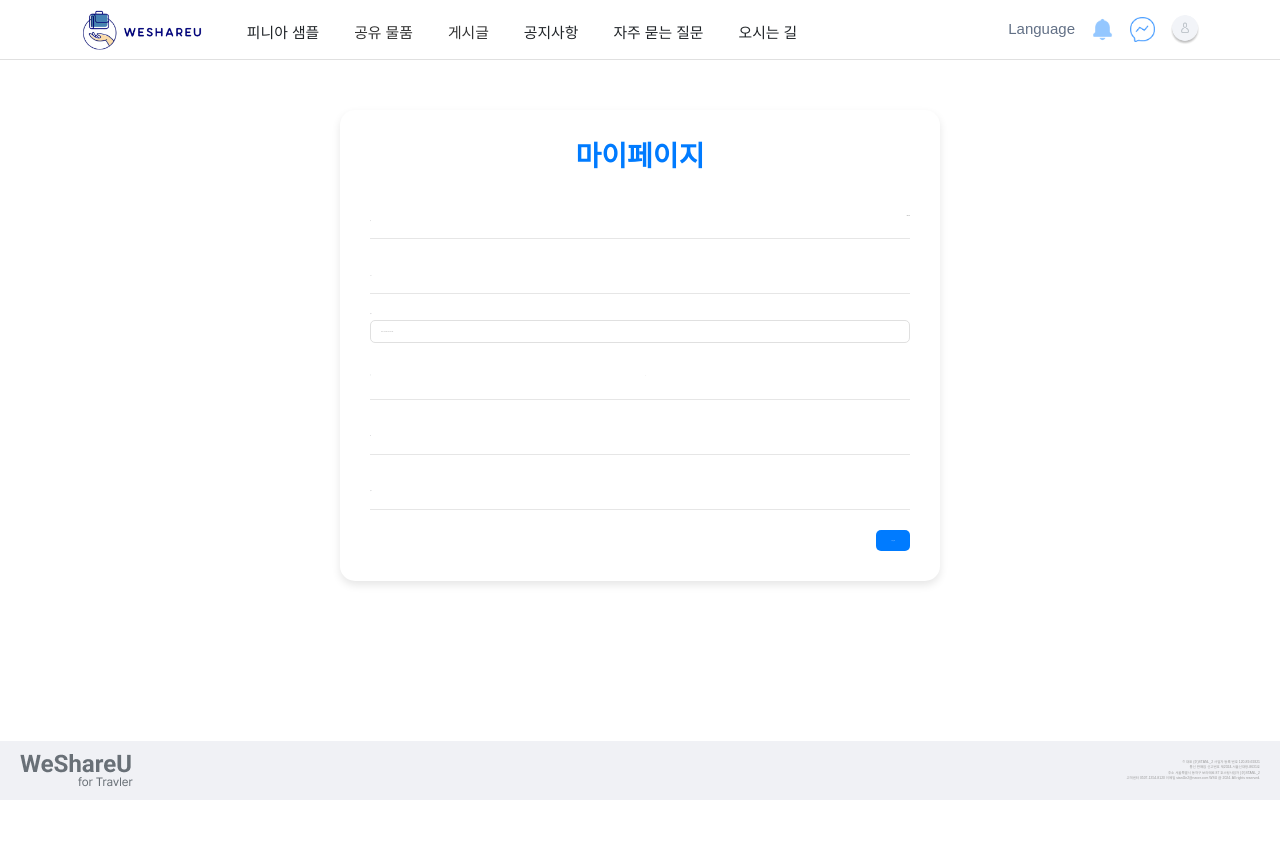
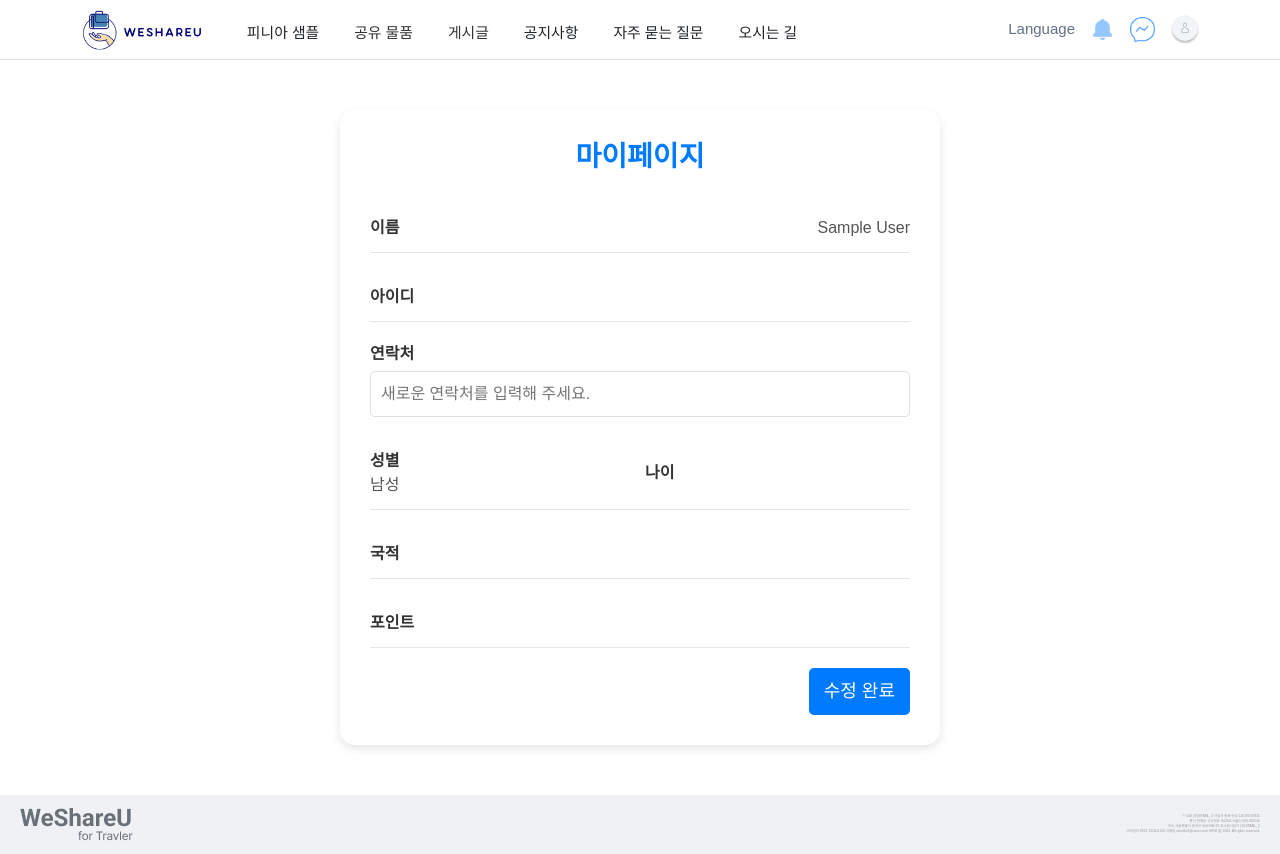
Before and after one commit to beyond-sw-camp/be09-4th-STANL2-WeShareYou, a Vue app: page /modifyMypage in a window 1280 px wide. Before the commit the page ends 800 px from the top, so only its background shows below. Built offline with nearby package versions, Linux system fonts and the light colour scheme; no server answers; sample sign-in values are in the browser's storage; a web font is replaced by a local one.

Commit message:
refac: 폰트크기 수정

```diff
--- a/src/router/index.js
+++ b/src/router/index.js
@@ -13,16 +13,9 @@ import Mypage from "@/views/body/member/Mypage.vue";
 import ModifyMypage from "../views/body/member/ModifyMypage.vue";
 
 
-// 아래 샘플!!
-import Sample from "../views/body/sample/Sample.vue";
 
 
 const routes = [
-    {
-        path: '/sample',
-        name: 'Sample',
-        component: Sample
-    },
     {
         path: '/login',
         name: 'Login',
--- a/src/views/body/member/ModifyMypage.vue
+++ b/src/views/body/member/ModifyMypage.vue
@@ -82,18 +82,18 @@ async function submitForm() {
 
 <style scoped>
 .mypage-container {
-    max-width: 600px;
-    margin: 50px auto;
-    padding: 30px;
+    max-width: 60rem; /* 600px */
+    margin: 5rem auto; /* 50px */
+    padding: 3rem; /* 30px */
     background-color: #fff;
-    border-radius: 15px;
-    box-shadow: 0 4px 8px rgba(0, 0, 0, 0.1);
+    border-radius: 1.5rem; /* 15px */
+    box-shadow: 0 0.4rem 0.8rem rgba(0, 0, 0, 0.1); /* 4px 8px */
 }
 
 .page-title {
     text-align: center;
-    margin-bottom: 30px;
-    font-size: 28px;
+    margin-bottom: 3rem; /* 30px */
+    font-size: 2.8rem; /* 28px */
     font-weight: bold;
     color: #007bff;
 }
@@ -101,28 +101,31 @@ async function submitForm() {
 .profile-box {
     display: flex;
     flex-direction: column;
-    gap: 20px;
+    gap: 2rem; /* 20px */
 }
 
 .profile-item {
     display: flex;
     justify-content: space-between;
     align-items: center;
-    border-bottom: 1px solid #e6e6e6;
-    padding: 12px 0;
+    border-bottom: 0.1rem solid #e6e6e6; /* 1px */
+    padding: 1.2rem 0; /* 12px */
+    font-size: 1.6rem; /* 16px */
 }
 
 .form-group {
     display: flex;
     flex-direction: column;
-    gap: 5px;
+    gap: 0.5rem; /* 5px */
+    font-size: 1.6rem; /* 16px */
 }
 
 .form-group input {
-    padding: 10px;
-    border: 1px solid #e0e0e0;
-    border-radius: 5px;
+    padding: 1rem; /* 10px */
+    border: 0.1rem solid #e0e0e0; /* 1px */
+    border-radius: 0.5rem; /* 5px */
     transition: border-color 0.3s;
+    font-size: 1.6rem; /* 16px */
 }
 
 .form-group input:focus {
@@ -133,7 +136,7 @@ async function submitForm() {
 .row-group {
     display: flex;
     justify-content: space-between;
-    gap: 10px;
+    gap: 1rem; /* 10px */
     width: 100%;
 }
 
@@ -148,16 +151,29 @@ async function submitForm() {
 }
 
 .submit-button {
-    padding: 10px 15px;
+    padding: 1rem 1.5rem; /* 10px 15px */
     background-color: #007bff;
     color: white;
     border: none;
-    border-radius: 5px;
+    border-radius: 0.5rem; /* 5px */
     cursor: pointer;
     transition: background-color 0.3s;
+    font-size: 1.8rem; /* 18px */
 }
 
 .submit-button:hover {
     background-color: #0056b3;
 }
+
+label {
+    font-weight: bold;
+    font-size: 1.6rem; /* 16px */
+    color: #333;
+}
+
+p {
+    font-size: 1.6rem; /* 16px */
+    color: #555;
+    margin: 0;
+}
 </style>
--- a/src/views/body/sample/Sample.vue
+++ /dev/null
@@ -1,59 +0,0 @@
-<!-- vbase-3-setup -->
-<template>
-  <div>
-    <h1>Member Information</h1>
-    <div v-if="userInfo && jwtToken">
-      <p><strong>ID:</strong> {{ userInfo.id }}</p>
-      <p><strong>Login ID:</strong> {{ userInfo.loginId }}</p>
-      <p><strong>Nationality:</strong> {{ userInfo.nationality }}</p>
-      <p><strong>Sex:</strong> {{ userInfo.sex }}</p>
-      <p><strong>Nickname:</strong> {{ userInfo.nickname }}</p>
-      <p><strong>Language:</strong> {{ userInfo.language }}</p>
-      <p><strong>Point:</strong> {{ userInfo.point }}</p>
-      <p><strong>JWT Token:</strong> {{ jwtToken }}</p>
-    </div>
-    <button @click="refreshInfo">Refresh Info</button>
-  </div>
-</template>
-
-<script setup>
-import { computed } from 'vue';
-import { useAuthStore } from '@/stores/member/login'; // Pinia 스토어 가져오기
-
-// Pinia 스토어 사용
-const authStore = useAuthStore();
-
-// Pinia 스토어에서 상태를 가져오는 반응형 computed 속성
-const userInfo = computed(() => authStore.userInfo);
-const jwtToken = computed(() => authStore.jwtToken);
-
-// 새로고침 버튼 클릭 시 회원 정보와 토큰을 다시 로드 (실제 로딩이 필요 없을 경우 생략 가능)
-const refreshInfo = () => {
-  console.log('User Info:', userInfo.value);
-  console.log('JWT Token:', jwtToken.value);
-};
-</script>
-
-<style scoped>
-h1 {
-  margin-bottom: 10px;
-}
-
-p {
-  margin: 5px 0;
-}
-
-button {
-  margin-top: 10px;
-  padding: 8px 16px;
-  background-color: #4caf50;
-  color: white;
-  border: none;
-  border-radius: 4px;
-  cursor: pointer;
-}
-
-button:hover {
-  background-color: #45a049;
-}
-</style>
```
